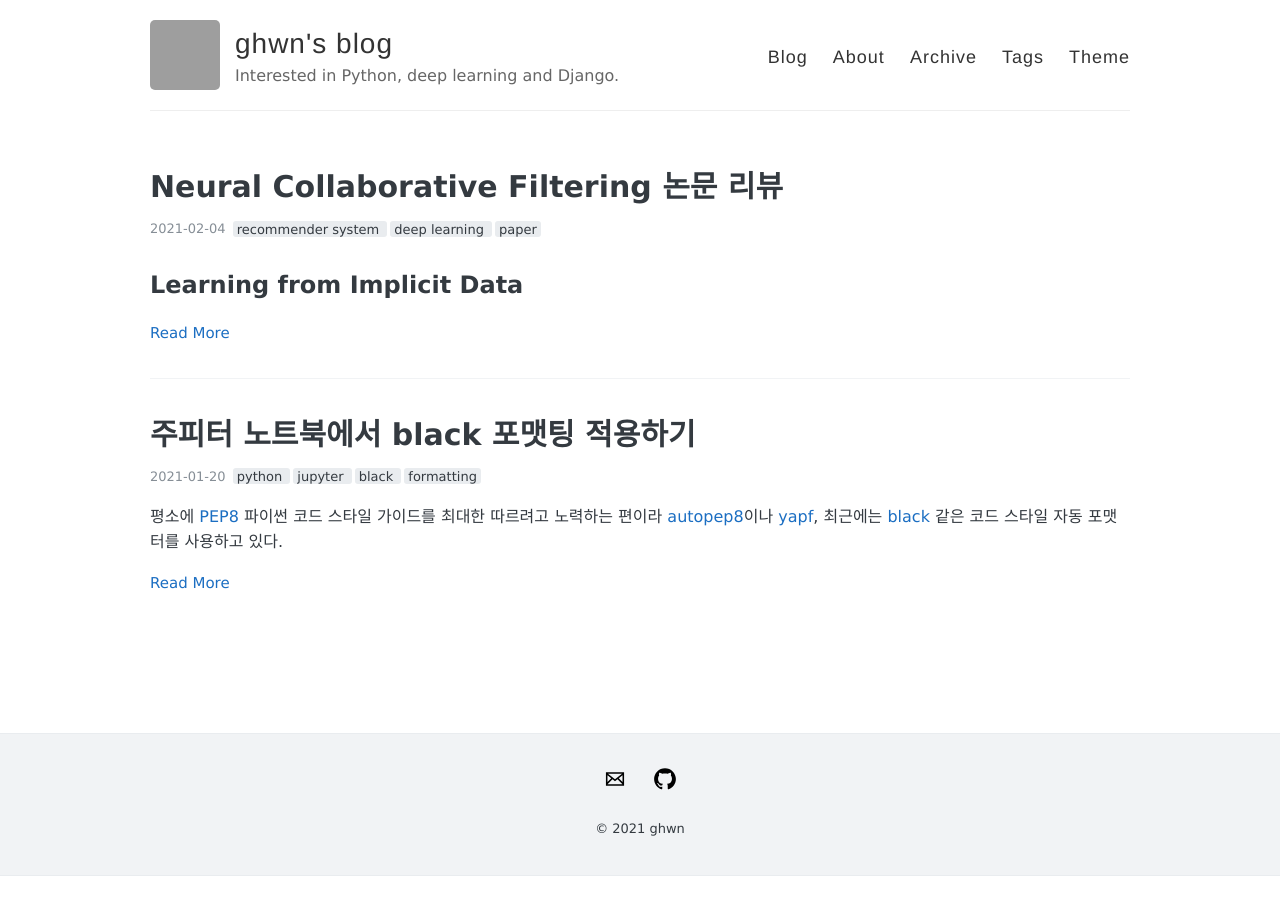
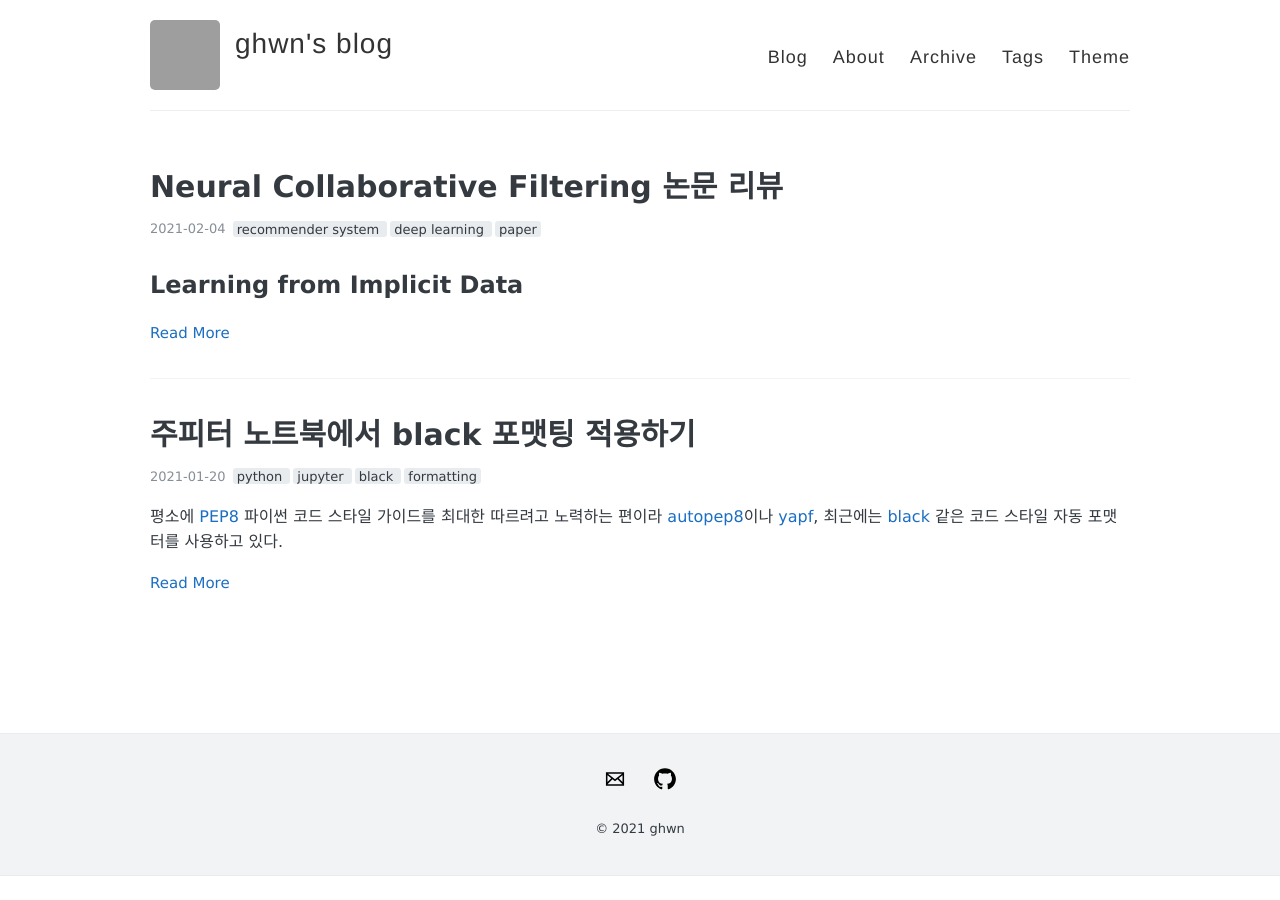
Before and after one commit to ghwn/ghwn.github.io, a Jekyll site: the page built from index.html, in a window 1280 px wide. Built offline with Jekyll 4.4.1, drawn with Linux system fonts in a browser that asks for light colours; the list of posts is cut into pages by our own code; grey boxes are pictures that could not be loaded.

Commit message:
설명메시지 제거

```diff
--- a/_config.yml
+++ b/_config.yml
@@ -6,7 +6,7 @@
 name: ghwn's blog
 
 # Short bio or description (displayed in the header)
-description: Interested in Python, deep learning and Django.
+description:
 
 #
 # Flags below are optional
```
